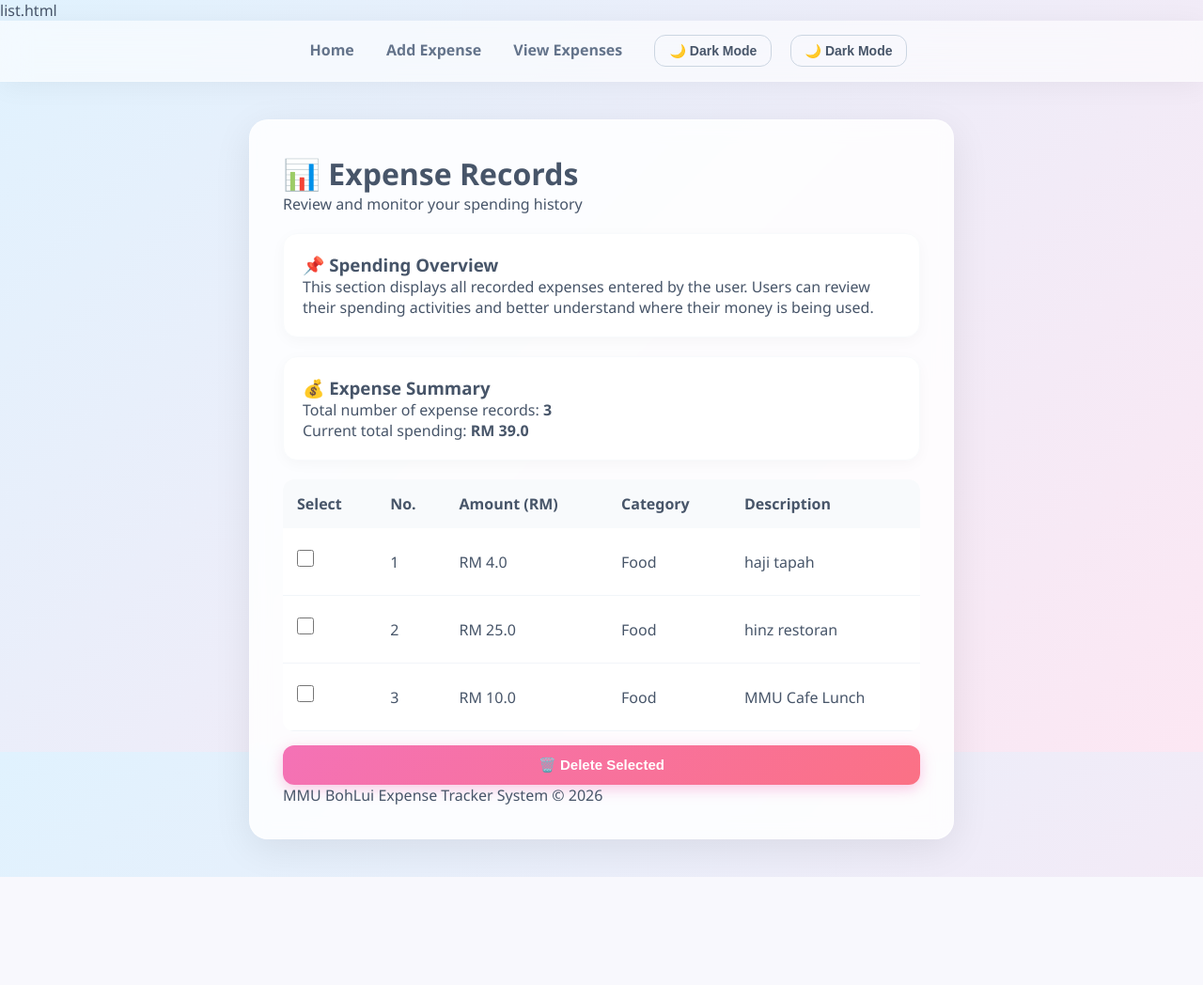
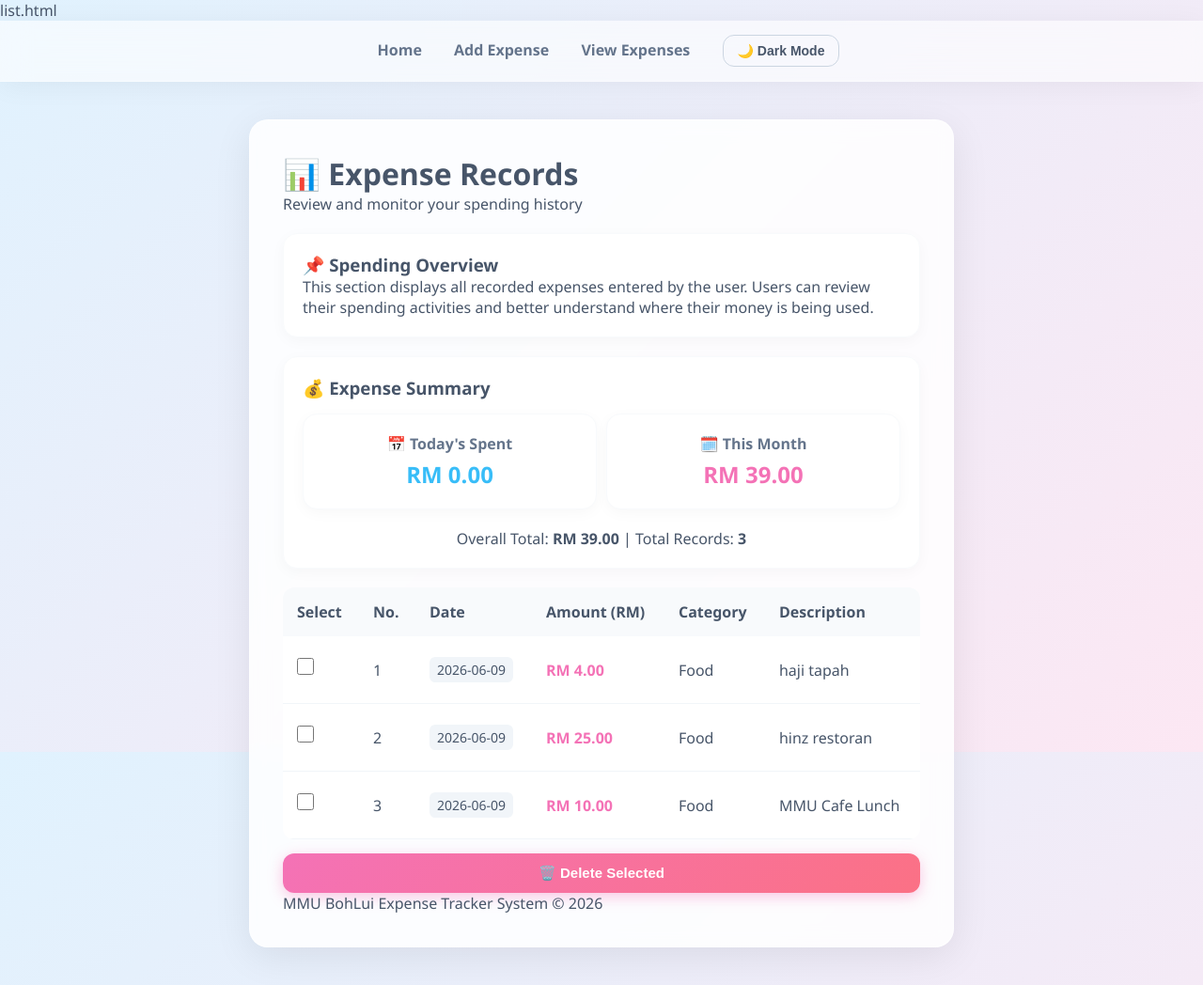
Before and after one commit to yewjoe18/MMU-BohLui, a Flask app: page /list in a window 1280 px wide. Shown: the whole page at 94% size. Before the commit the page ends 933 px from the top, so only its background shows below. Run offline with Flask 3, Linux system fonts and the light colour scheme; a user stored in the database is signed in; data comes from the database, SQL or seed files in the repository.

Commit message:
Extract daily/monthly query logic and bind expense_date to UI

```diff
--- a/app.py
+++ b/app.py
@@ -31,11 +31,11 @@ def register():
 
         try:
             register_student(name, email, hashed_pwd)
-            # 注册成功，发送成功消息
+            # register successful
             flash("Account created successfully! Please login.", "success")
             return redirect('/login')
         except:
-            # 注册失败（邮箱重复），发送错误消息，留在本页
+            # register unsuccessful
             flash("Email Already Registered! Please try a different one.", "error")
             return redirect('/register')
 
@@ -58,7 +58,7 @@ def login():
             session['student_email'] = student[2]
             return redirect('/')
         else:
-            # 登录失败，发送错误消息，留在本页
+            # login fail
             flash("Invalid Email or Password. Please try again.", "error")
             return redirect('/login')
 
@@ -87,6 +87,8 @@ def add_expense():
 
     return render_template('add.html')
 
+from datetime import datetime
+
 @app.route('/list')
 def list_expenses():
     if 'student_name' not in session:
@@ -94,14 +96,38 @@ def list_expenses():
 
     current_email = session.get('student_email')
     db_data = get_expenses(current_email)
+
+
     total_amount = 0
+    daily_total = 0
+    monthly_total = 0
     formatted_expenses = []
 
+    today_str = datetime.now().strftime("%Y-%m-%d")  # 比如 '2026-06-16'
+    current_month_str = datetime.now().strftime("%Y-%m") # 比如 '2026-06'
+
     for row in db_data:
-        total_amount += float(row[1])
-        formatted_expenses.append([row[0], row[1], row[2], row[3]])
+        amt = float(row[1])
+        date_str = row[5] # 数据库里的 expense_date 是第 6 个栏位 (索引为 5)
 
-    return render_template('list.html', expenses=formatted_expenses, total=total_amount)
+        total_amount += amt
+
+        # 判断是不是今天的消费
+        if date_str == today_str:
+            daily_total += amt
+
+        # 判断是不是这个月的消费
+        if date_str and date_str.startswith(current_month_str):
+            monthly_total += amt
+
+        # ✨ UPDATE: 把日期 (row[5]) 也加进列表里传给前端
+        formatted_expenses.append([row[0], row[1], row[2], row[3], row[5]])
+
+    return render_template('list.html',
+                           expenses=formatted_expenses,
+                           total=total_amount,
+                           daily_total=daily_total,      # 传给前端
+                           monthly_total=monthly_total)  # 传给前端
 
 @app.route('/chart')
 def chart():
--- a/templates/list.html
+++ b/templates/list.html
@@ -18,9 +18,6 @@ list.html
         <a href="/">Home</a>
         <a href="/add">Add Expense</a>
         <a href="/list">View Expenses</a>
-        <button id="themeToggle" class="theme-toggle-btn">🌙 Dark Mode</button>
-
-
         <button id="themeToggle" class="theme-toggle-btn">🌙 Dark Mode</button>
     </nav>
 
@@ -51,31 +48,33 @@ list.html
 
         </section>
 
-        <!-- SUMMARY SECTION -->
+       <!-- SUMMARY SECTION -->
         <section class="feature-box">
-
             <h3>💰 Expense Summary</h3>
 
-            <p>
-                Total number of expense records:
-                <strong>{{ expenses|length }}</strong>
+            <!-- ✨ UPDATE: 使用你之前写的网格布局实现左右卡片 -->
+            <div class="quick-add-grid" style="margin-top: 15px;">
+                <div class="stats-card" style="margin-top: 0; text-align: center;">
+                    <p style="color: #64748b; font-weight: bold;">📅 Today's Spent</p>
+                    <h2 style="color: #38bdf8; margin-top: 5px;">RM {{ "%.2f"|format(daily_total) }}</h2>
+                </div>
+                <div class="stats-card" style="margin-top: 0; text-align: center;">
+                    <p style="color: #64748b; font-weight: bold;">🗓️ This Month</p>
+                    <h2 style="color: #f472b6; margin-top: 5px;">RM {{ "%.2f"|format(monthly_total) }}</h2>
+                </div>
+            </div>
+
+            <p style="text-align: center; margin-top: 15px; color: #475569;">
+                Overall Total: <strong>RM {{ "%.2f"|format(total) }}</strong> | Total Records: <strong>{{ expenses|length }}</strong>
             </p>
-
-            <p>
-                Current total spending:
-                <strong>RM {{ total }}</strong>
-            </p>
-
         </section>
 
-        <!-- EXPENSE TABLE SECTION -->
-    <section class="table-section">
-    <form action="/delete_batch" method="POST">
-        <table>
+       <table>
             <thead>
                 <tr>
                     <th>Select</th>
                     <th>No.</th>
+                    <th>Date</th> <!-- ✨ UPDATE: 表头新增 Date -->
                     <th>Amount (RM)</th>
                     <th>Category</th>
                     <th>Description</th>
@@ -86,7 +85,11 @@ list.html
                 <tr>
                     <td><input type="checkbox" name="expense_ids" value="{{ expense[0] }}" style="width: 18px; height: 18px;"></td>
                     <td>{{ loop.index }}</td>
-                    <td>RM {{ expense[1] }}</td>
+
+                    <!-- ✨ UPDATE: 显示日期数据，expense[4] 对应后端传过来的 row[5] -->
+                    <td><span style="background: #f1f5f9; padding: 4px 8px; border-radius: 6px; font-size: 14px;">{{ expense[4] }}</span></td>
+
+                    <td style="font-weight: bold; color: #f472b6;">RM {{ "%.2f"|format(expense[1]|float) }}</td>
                     <td>{{ expense[2] }}</td>
                     <td>{{ expense[3] }}</td>
                 </tr>
```
